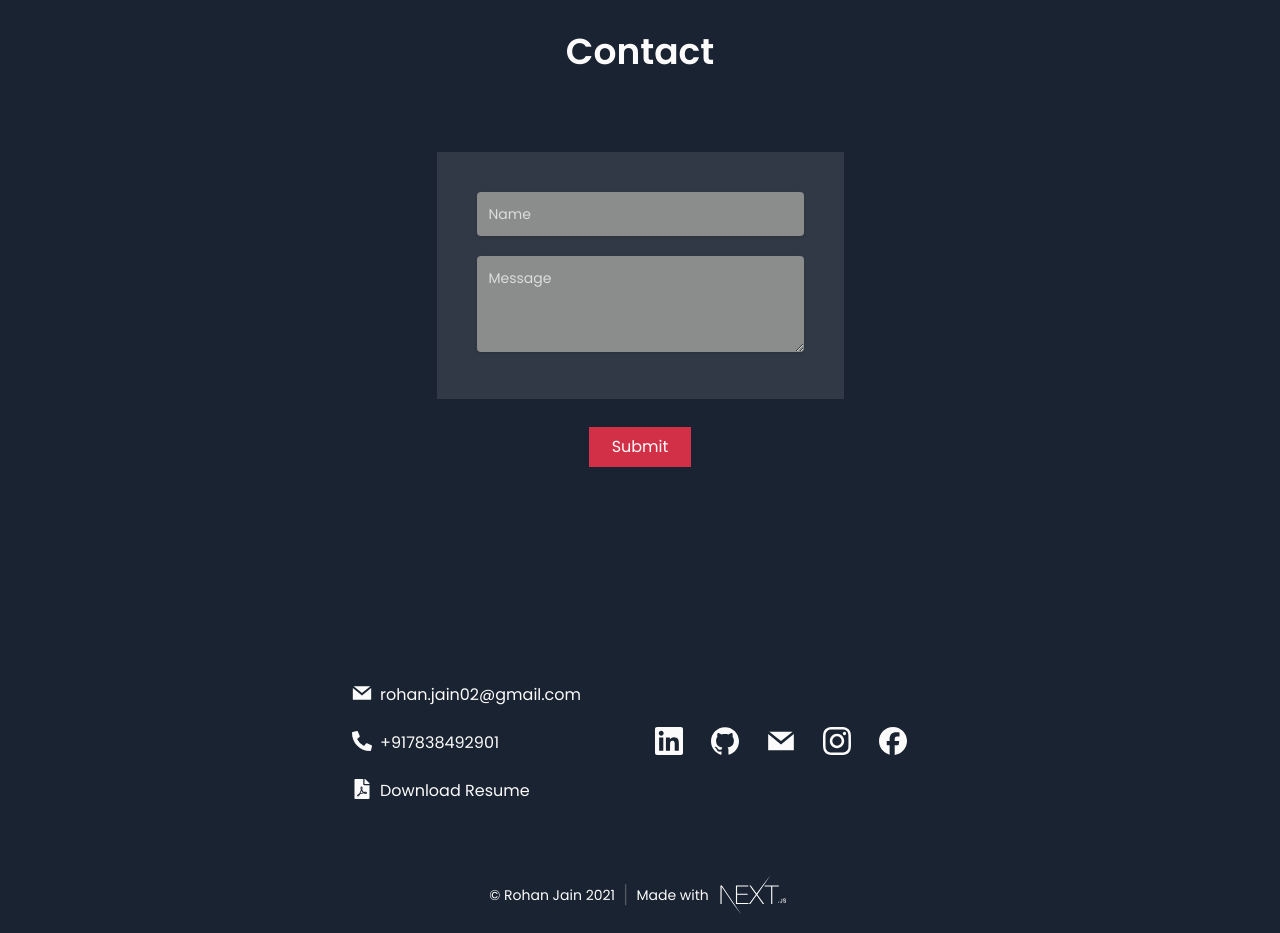
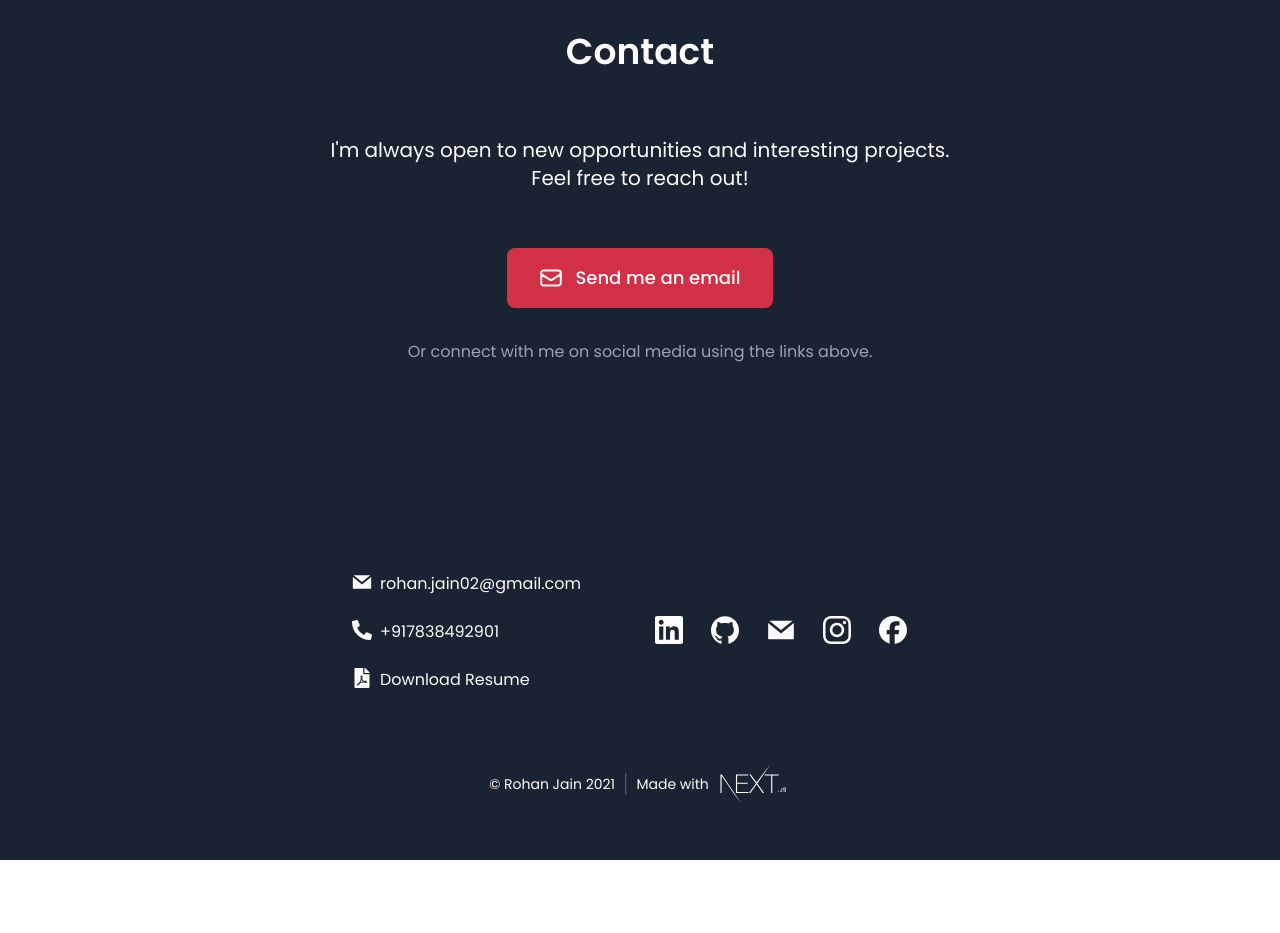
Before and after one commit to rohanj-02/rohanj-02.github.io, a Next.js app: page / in a window 1280 px wide. Shown: the part 3100-4033 px from the top of the page. After the commit the page ends 3960 px from the top, so only its background shows below. Built offline with nearby package versions, Linux system fonts and the light colour scheme.

Commit message:
remove contact form and replace with button

```diff
--- a/src/components/Contact/Contact.tsx
+++ b/src/components/Contact/Contact.tsx
@@ -1,90 +1,55 @@
 import React from 'react';
-import { useState } from 'react';
 import Section from '../Layout/Section';
 import FadeInWhenVisible from '../utils/FadeInWhenVisible';
-import axios from 'axios';
-import Alert from './Alert';
-import Loader from './Loader';
+import { motion } from 'framer-motion';
 
 export default function Contact(): JSX.Element {
-	const [name, setName] = useState('');
-	const [message, setMessage] = useState('');
-	const [response, setResponse] = useState('');
-	const [responseState, setResponseState] = useState('');
-	const [isLoading, setIsLoading] = useState(false);
-
-	const handleSubmit = (): void => {
-		if (name === '' || message == '') {
-			setResponse('Please fill all the fields!');
-			setResponseState('error');
-			return;
-		}
-
-		setIsLoading(true);
-		axios
-			.post('/api/mail', {
-				name: name,
-				message: message,
-			})
-			.then(res => {
-				setIsLoading(false);
-				setResponse(res?.data?.message);
-				setResponseState(res.status === 200 ? 'success' : 'error');
-				// console.log('Response', res);
-			})
-			.catch(err => {
-				setIsLoading(false);
-				setResponse(err?.response?.data?.errmess);
-				setResponseState('error');
-				// eslint-disable-next-line no-console
-				console.log('Error', err);
-			});
-	};
+	const email = 'rohan.jain02@gmail.com';
+	const subject = 'Hello from your portfolio website';
+	const mailtoUrl = `mailto:${encodeURIComponent(email)}?subject=${encodeURIComponent(subject)}`;
 
 	return (
 		<Section title="Contact" id="contact-me">
 			<FadeInWhenVisible classNames="sm:container max-w-4xl m-2 p-2 flex flex-col items-center justify-center">
-				<div
-					className="m-4 p-8 w-full"
-					style={{ background: 'rgba(255,255,255,0.1)' }}
+				<div className="text-center mb-8">
+					<p className="text-xl mb-6">
+						I&apos;m always open to new opportunities and interesting projects.{' '}
+						<br></br>
+						Feel free to reach out!
+					</p>
+				</div>
+
+				<motion.div
+					className="flex flex-col items-center gap-6"
+					whileHover={{ scale: 1.05 }}
+					transition={{ type: 'spring', stiffness: 400, damping: 10 }}
 				>
-					<form className="flex flex-col">
-						<div className="m-2 mb-3 pt-0">
-							<input
-								type="text"
-								placeholder="Name"
-								id="name"
-								required
-								name="name"
-								value={name}
-								onChange={e => setName(e.target.value)}
-								className="px-3 py-3 placeholder-placeholderCol text-secondary relative bg-muted rounded text-sm border-0 focus:ring-secondary focus:ring-2 shadow outline-none focus:outline-none w-full"
+					<a
+						href={mailtoUrl}
+						className="flex items-center gap-3 px-8 py-4 bg-accent text-secondary rounded-lg hover:bg-opacity-90 transition-all duration-300 text-lg font-medium"
+						rel="noopener noreferrer"
+					>
+						<svg
+							xmlns="http://www.w3.org/2000/svg"
+							fill="none"
+							viewBox="0 0 24 24"
+							strokeWidth={2}
+							stroke="currentColor"
+							className="w-6 h-6"
+						>
+							<path
+								strokeLinecap="round"
+								strokeLinejoin="round"
+								d="M21.75 6.75v10.5a2.25 2.25 0 01-2.25 2.25h-15a2.25 2.25 0 01-2.25-2.25V6.75m19.5 0A2.25 2.25 0 0019.5 4.5h-15a2.25 2.25 0 00-2.25 2.25m19.5 0v.243a2.25 2.25 0 01-1.07 1.916l-7.5 4.615a2.25 2.25 0 01-2.36 0L3.32 8.91a2.25 2.25 0 01-1.07-1.916V6.75"
 							/>
-						</div>
-						<div className="m-2 pt-0">
-							<textarea
-								placeholder="Message"
-								id="message"
-								required
-								value={message}
-								onChange={e => setMessage(e.target.value)}
-								name="message"
-								className="h-24 px-3 py-3 placeholder-placeholderCol text-secondary relative bg-muted rounded text-sm border-0 focus:ring-secondary focus:ring-2 shadow outline-none focus:outline-none w-full"
-							/>
-						</div>
-					</form>
+						</svg>
+						Send me an email
+					</a>
+				</motion.div>
+
+				<div className="mt-8 text-center text-gray-400">
+					<p>Or connect with me on social media using the links above.</p>
 				</div>
-				{!isLoading && responseState && (
-					<Alert status={responseState} message={response} />
-				)}
-				<button
-					type="submit"
-					disabled={isLoading}
-					onClick={handleSubmit}
-					className="w-full flex sm:w-1/2 md:w-1/4 px-4 py-2 bg-accent m-2 mt-3 text-secondary justify-center items-center"
-				>
-					{isLoading ? <Loader /> : 'Submit'}
-				</button>
 			</FadeInWhenVisible>
 		</Section>
 	);
```
Also changed, not shown: 1 other file (tests, documents, lock files or other folders).
